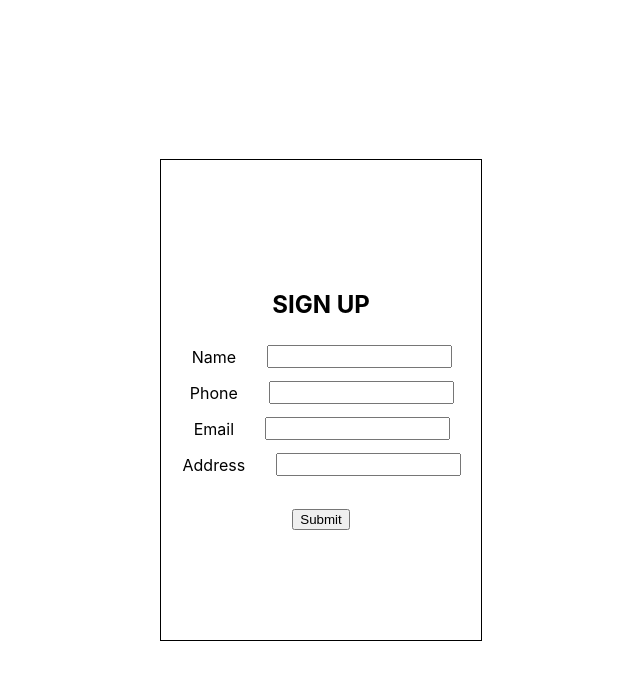
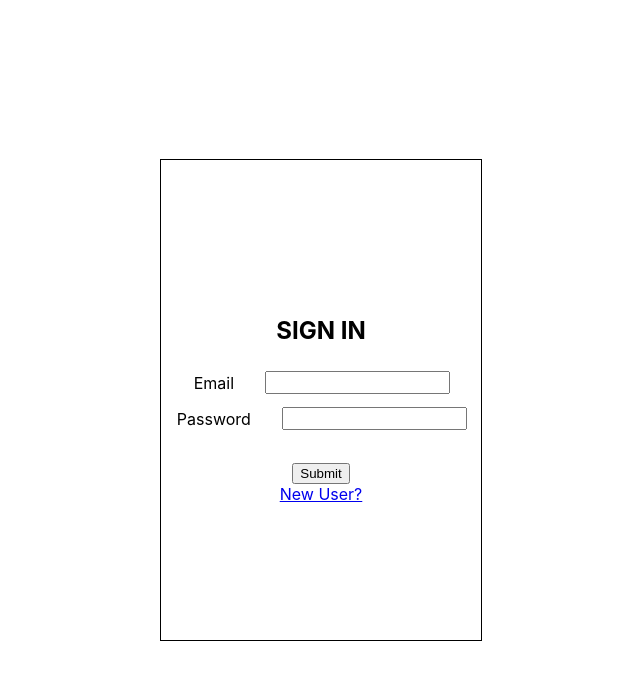
Before and after one commit to amalnj4858/BookExchangePortal, a React (Create React App) app: page / in a window 1280 px wide. Shown: the top 680 px of the page, without its empty margins (319-959 px from the left). Built offline with nearby package versions, Linux system fonts and the light colour scheme.

Commit message:
auth complete

```diff
--- a/package.json
+++ b/package.json
@@ -6,9 +6,15 @@
     "@testing-library/jest-dom": "^5.16.3",
     "@testing-library/react": "^12.1.4",
     "@testing-library/user-event": "^13.5.0",
+    "axios": "^0.26.1",
+    "bcrypt": "^5.0.1",
+    "bcryptjs": "^2.4.3",
     "react": "^18.0.0",
     "react-dom": "^18.0.0",
+    "react-router": "^6.3.0",
+    "react-router-dom": "^6.3.0",
     "react-scripts": "5.0.0",
+    "styled-components": "^5.3.5",
     "web-vitals": "^2.1.4"
   },
   "scripts": {
--- a/src/App.js
+++ b/src/App.js
@@ -1,11 +1,15 @@
 import "./App.css";
 import { Routes, Route } from "react-router";
 import Signuppage from "./Pages/Signuppage";
+import Signinpage from "./Pages/Signinpage";
 
 const App = () => {
   return (
     <div className="App">
-      <Signuppage />
+      <Routes>
+        <Route path="/" element={<Signinpage />} />
+        <Route path="/signup" element={<Signuppage />} />
+      </Routes>
     </div>
   );
 };
--- /dev/null
+++ b/src/Components/Signinform.js
@@ -0,0 +1,79 @@
+import axios from "axios";
+import React, { useState } from "react";
+import styled from "styled-components";
+import { Link } from "react-router-dom";
+
+const SigninformStyled = styled.div`
+  height: 30rem;
+  width: 20rem;
+  border: black 1px solid;
+  display: flex;
+  flex-direction: column;
+  align-items: center;
+  justify-content: center;
+  & .details {
+    display: flex;
+    gap: 1em;
+  }
+  & .details * {
+    margin: 0.5em;
+  }
+  & .btn {
+    margin-top: 2em;
+    cursor: pointer;
+  }
+`;
+
+const Signinform = () => {
+  const [email, setEmail] = useState(null);
+  const [password, setPassword] = useState(null);
+
+  const onSubmit = (e) => {
+    e.preventDefault();
+    if (!email || !password) {
+      alert("Please fill all the details");
+      return;
+    }
+
+    const user = {
+      email: email,
+      password: password,
+    };
+
+    axios
+      .post(`http://localhost:8080/users/signin`, user)
+      .then((res) => {
+        if (res.data == "Authorised") alert("welcome");
+        else alert(res.data);
+      })
+      .catch((e) => {
+        alert(e.message);
+      });
+  };
+
+  return (
+    <SigninformStyled>
+      <h2>SIGN IN</h2>
+      <div className="details">
+        <label>Email</label>
+        <input
+          type="text"
+          onChange={(e) => setEmail(e.target.value)}
+          value={email}
+        />
+      </div>
+      <div className="details">
+        <label>Password</label>
+        <input
+          type="text"
+          onChange={(e) => setPassword(e.target.value)}
+          value={password}
+        />
+      </div>
+      <input type="submit" className="btn" onClick={onSubmit} />
+      <Link to="/signup">New User?</Link>
+    </SigninformStyled>
+  );
+};
+
+export default Signinform;
--- a/src/Components/Signupform.js
+++ b/src/Components/Signupform.js
@@ -1,5 +1,5 @@
 import axios from "axios";
-import React, { useEffect, useState } from "react";
+import React, { useState } from "react";
 import styled from "styled-components";
 
 const SignupformStyled = styled.div`
@@ -28,25 +28,33 @@ const Signupform = () => {
   const [phone, setPhone] = useState(null);
   const [email, setEmail] = useState(null);
   const [address, setAddress] = useState(null);
-  useEffect(() => {});
+  const [password, setPassword] = useState(null);
+  const [confirmPassword, setConfirmPassword] = useState(null);
+
   const onSubmit = (e) => {
     e.preventDefault();
-    //axios
-    setName("");
-    setPhone("");
-    setEmail("");
-    setAddress("");
-    if (!name || !phone || !email || !address) {
+    if (!name || !phone || !email || !address || !password) {
       alert("Please fill all the details");
       return;
     }
+    if (password.length < 8) {
+      alert("Your password is too weak. Requires atleast 8 characters.");
+      return;
+    }
+    if (password != confirmPassword) {
+      alert("Oops! The passwords don't match!");
+      return;
+    }
+
     const user = {
       name: name,
       phone: phone,
       email: email,
       address: address,
       due: 0,
+      password: password,
     };
+
     axios
       .post(`http://localhost:8080/users`, user)
       .then((res) => {
@@ -54,7 +62,6 @@ const Signupform = () => {
       })
       .catch((e) => {
         alert(e.message);
-        console.log(e);
       });
   };
   return (
@@ -92,6 +99,22 @@ const Signupform = () => {
           value={address}
         />
       </div>
+      <div className="details">
+        <label>Set Password</label>
+        <input
+          type="text"
+          onChange={(e) => setPassword(e.target.value)}
+          value={password}
+        />
+      </div>
+      <div className="details">
+        <label>Confirm Password</label>
+        <input
+          type="text"
+          onChange={(e) => setConfirmPassword(e.target.value)}
+          value={confirmPassword}
+        />
+      </div>
       <input type="submit" className="btn" onClick={onSubmit} />
     </SignupformStyled>
   );
--- /dev/null
+++ b/src/Pages/Signinpage.js
@@ -0,0 +1,20 @@
+import React, { useState } from "react";
+import styled from "styled-components";
+import Signinform from "../Components/Signinform";
+
+const StyledSignInPage = styled.div`
+  height: 100%;
+  display: flex;
+  align-items: center;
+  justify-content: center;
+`;
+
+const Signinpage = () => {
+  return (
+    <StyledSignInPage>
+      <Signinform />
+    </StyledSignInPage>
+  );
+};
+
+export default Signinpage;
```
Also changed, not shown: 1 other file (tests, documents, lock files or other folders).
